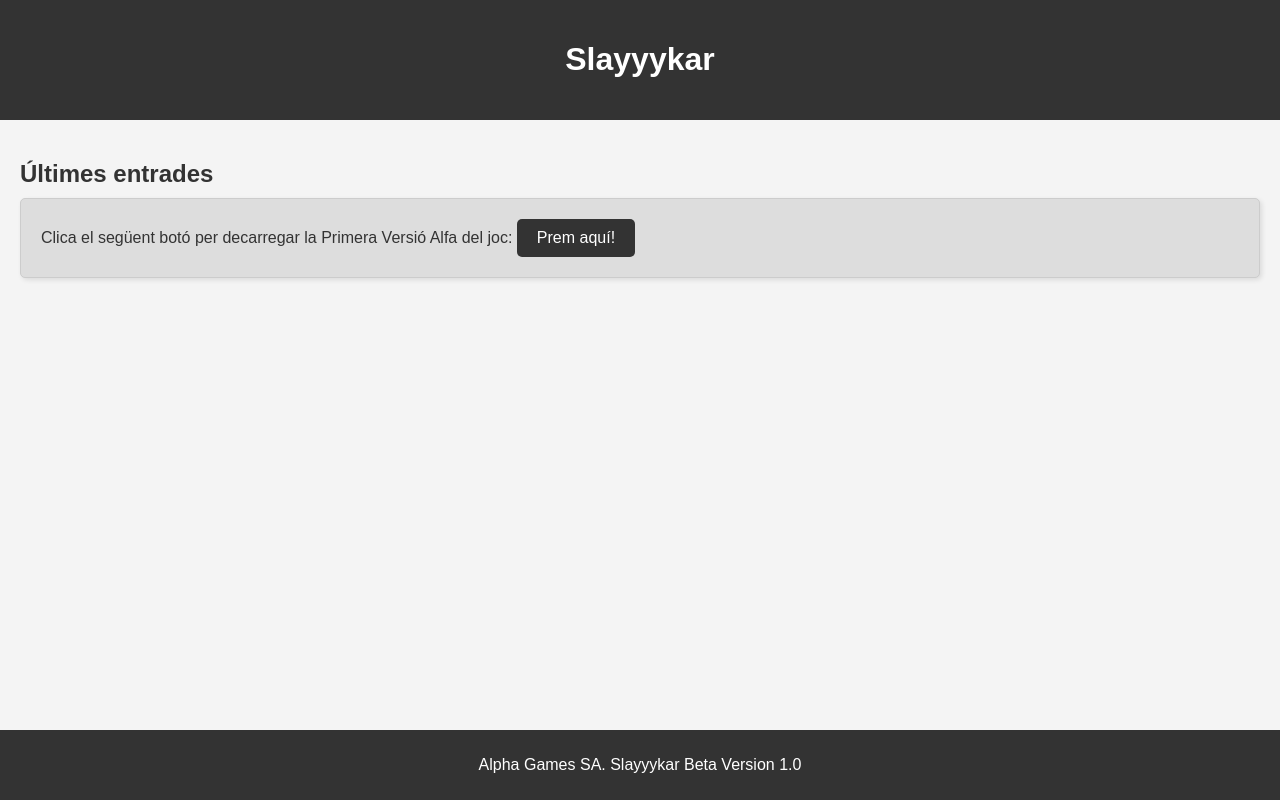
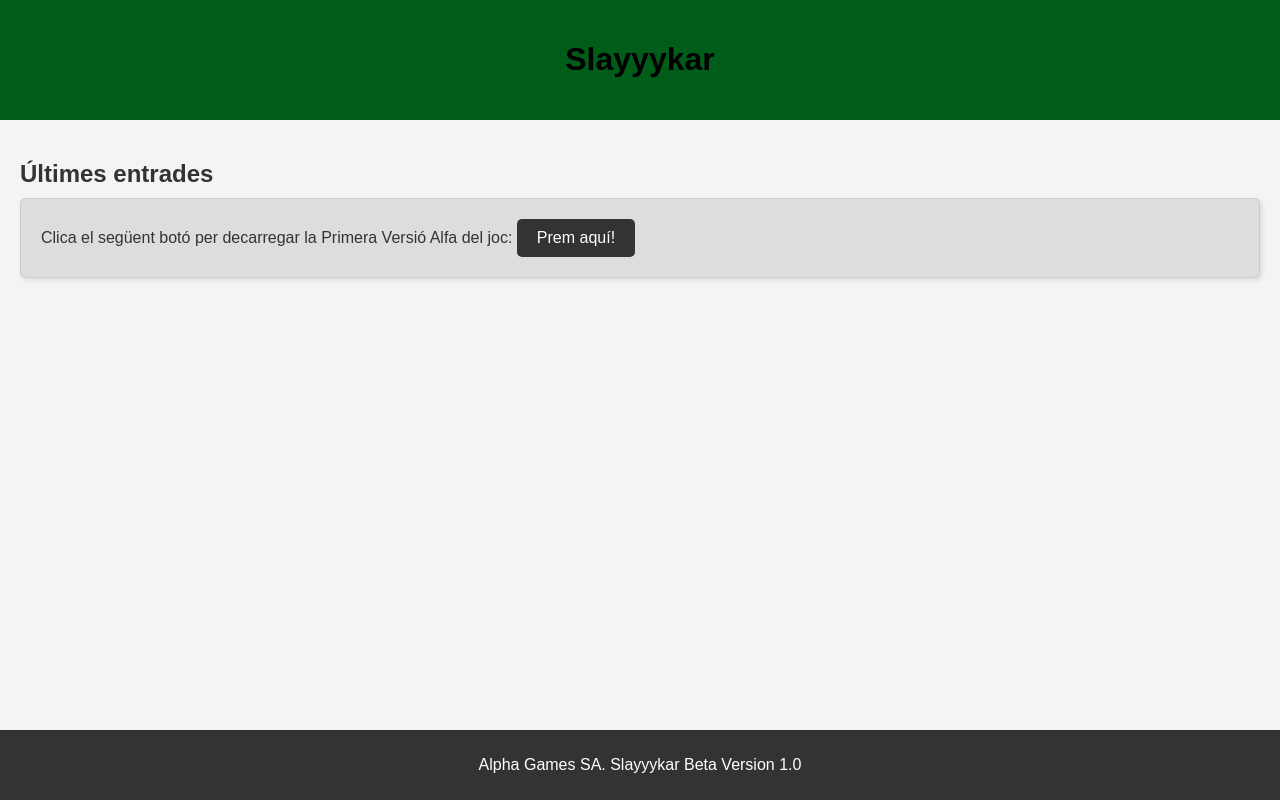
Before and after one commit to abel-fdz/Slayyykar, a plain HTML site: page index.html in a window 1280 px wide. Drawn offline with Linux system fonts and the light colour scheme.

Commit message:
Update styles.css

```diff
--- a/styles.css
+++ b/styles.css
@@ -10,8 +10,8 @@ body {
 }
 
 header {
-    background-color: #333;
-    color: white;
+    background-color: #005c19;
+    color: rgb(0, 0, 0);
     text-align: center;
     padding: 20px 0;
 }
```
